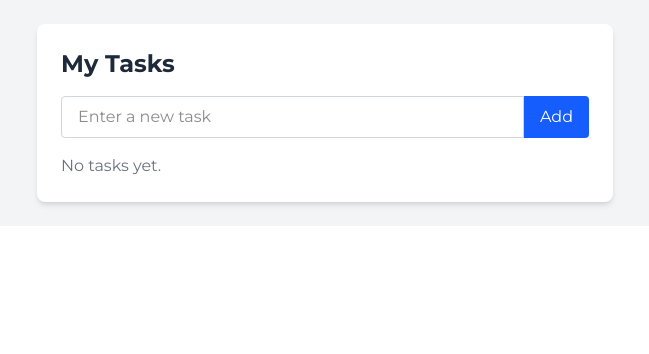
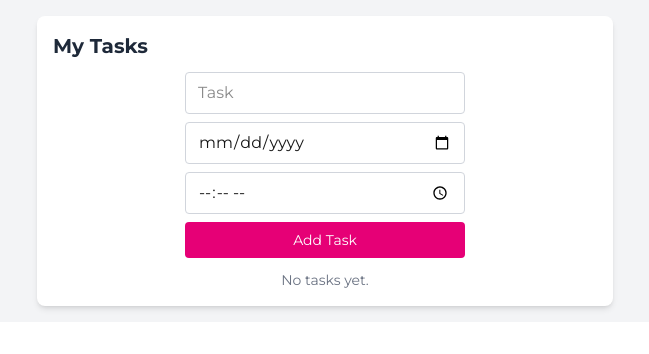
Before and after one commit to marvesh/nextjs-todo-app, a Next.js app: page /dashboard in a window 1280 px wide. Shown: the top 354 px of the page, without its empty margins (315-964 px from the left). Built offline with nearby package versions, Linux system fonts and the light colour scheme.

Commit message:
Update login page and Dashboard page UI

```diff
--- a/src/app/dashboard/page.jsx
+++ b/src/app/dashboard/page.jsx
@@ -4,12 +4,23 @@ import { useState } from "react";
 
 export default function Dashboard() {
   const [tasks, setTasks] = useState([]);
-  const [input, setInput] = useState("");
+  const [taskText, setTaskText] = useState("");
+  const [taskDate, setTaskDate] = useState("");
+  const [taskTime, setTaskTime] = useState("");
 
   const addTask = () => {
-    if (input.trim() === "") return;
-    setTasks([...tasks, input]);
-    setInput("");
+    if (taskText.trim() === "" || taskDate === "" || taskTime === "") return;
+
+    const newTask = {
+      text: taskText,
+      date: taskDate,
+      time: taskTime,
+    };
+
+    setTasks([...tasks, newTask]);
+    setTaskText("");
+    setTaskDate("");
+    setTaskTime("");
   };
 
   const deleteTask = (index) => {
@@ -17,39 +28,57 @@ export default function Dashboard() {
   };
 
   return (
-    <div className="max-h-screen bg-gray-100 p-6">
-      <div className="max-w-xl mx-auto bg-white shadow-md rounded-lg p-6">
-        <h1 className="text-2xl font-bold mb-4 text-gray-800">My Tasks</h1>
+    <div className="max-h-screen bg-gray-100 p-4">
+      <div className="max-w-xl mx-auto bg-white shadow-md rounded-lg p-4">
+        <h1 className="text-xl font-bold mb-3 text-gray-800">My Tasks</h1>
 
-        <div className="flex mb-4">
+        {/* Form with reduced width */}
+        <div className="flex flex-col gap-2 mb-3 text-md w-70 mx-auto">
           <input
-            value={input}
-            onChange={(e) => setInput(e.target.value)}
+            value={taskText}
+            onChange={(e) => setTaskText(e.target.value)}
             type="text"
-            placeholder="Enter a new task"
-            className="flex-grow px-4 py-2 border border-gray-300 rounded-l focus:outline-none"
+            placeholder="Task"
+            className="px-3 py-2 border border-gray-300 rounded focus:outline-none"
+          />
+          <input
+            value={taskDate}
+            onChange={(e) => setTaskDate(e.target.value)}
+            type="date"
+            className="px-3 py-2 border border-gray-300 rounded focus:outline-none"
+          />
+          <input
+            value={taskTime}
+            onChange={(e) => setTaskTime(e.target.value)}
+            type="time"
+            className="px-3 py-2 border border-gray-300 rounded focus:outline-none"
           />
           <button
             onClick={addTask}
-            className="bg-blue-600 text-white px-4 rounded-r hover:bg-blue-800"
+            className="bg-pink-600 text-white px-3 py-2 rounded text-sm hover:bg-pink-800"
           >
-            Add
+            Add Task
           </button>
         </div>
 
         {tasks.length === 0 ? (
-          <p className="text-gray-500">No tasks yet.</p>
+          <p className="text-gray-500 text-sm text-center">No tasks yet.</p>
         ) : (
-          <ul className="space-y-2">
+          <ul className="space-y-2 text-sm">
             {tasks.map((task, index) => (
               <li
                 key={index}
-                className="flex justify-between items-center border px-4 py-2 rounded"
+                className="flex justify-between items-center border px-3 py-1 rounded"
               >
-                <span>{task}</span>
+                <div>
+                  <p className="font-medium">{task.text}</p>
+                  <p className="text-xs text-gray-500">
+                    {task.date} at {task.time}
+                  </p>
+                </div>
                 <button
                   onClick={() => deleteTask(index)}
-                  className="text-red-500 hover:text-red-700"
+                  className="text-red-500 hover:text-red-700 text-xs"
                 >
                   Delete
                 </button>
--- a/src/app/login/page.jsx
+++ b/src/app/login/page.jsx
@@ -28,10 +28,10 @@ export default function Home() {
 
   return (
     <div className="min-h-screen bg-gray-100 flex items-center justify-center p-6">
-      <img src="/login.svg" alt="Welcome" className="w-64 mb-6" />
+      <img src="/login.svg" alt="Welcome" className="w-38 mb-5" />
 
       <form
-        className="w-full max-w-md bg-white rounded-lg shadow-md p-8 space-y-6"
+        className="w-full max-w-md bg-white rounded-lg shadow-md p-4 space-y-2"
         onSubmit={handleLogin}
       >
         <h2 className="text-2xl font-bold text-gray-800 text-center">Login</h2>
```
